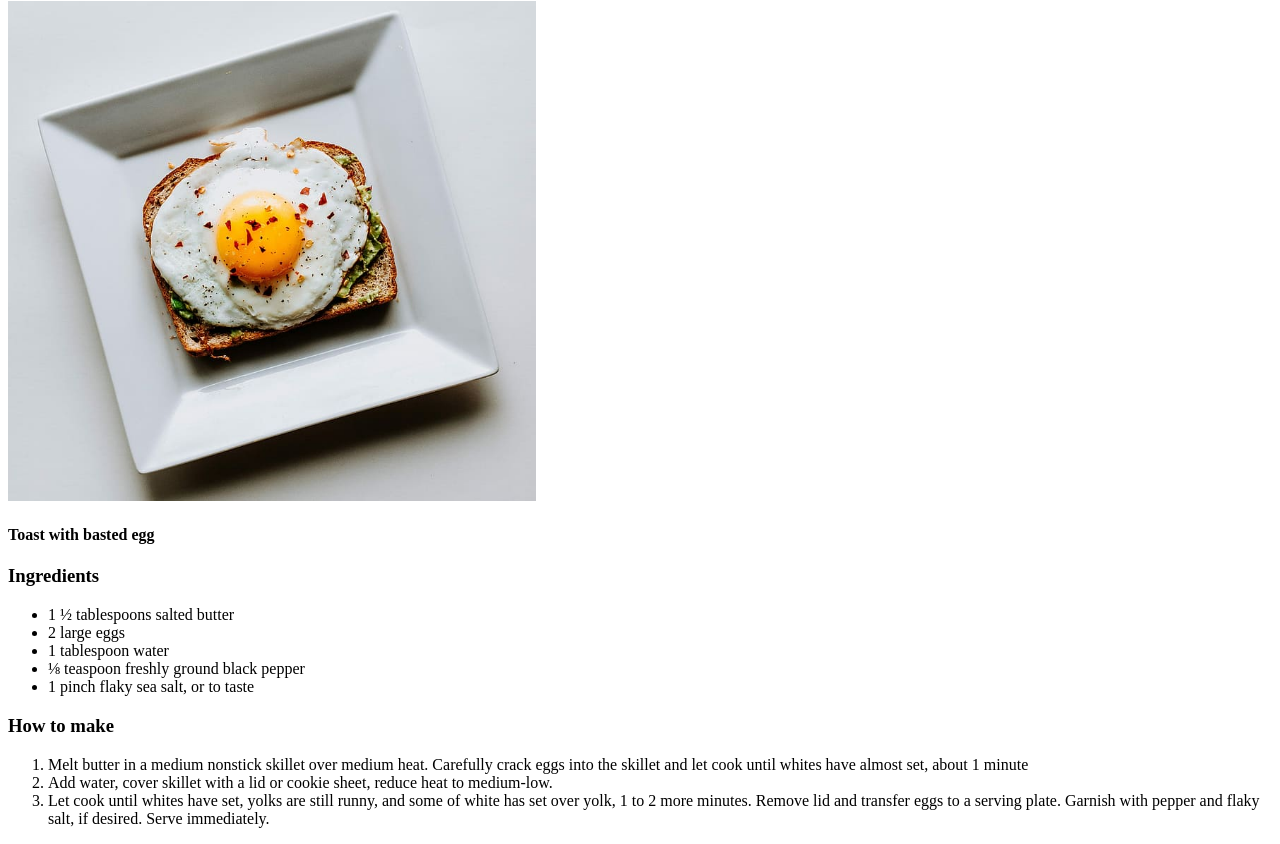
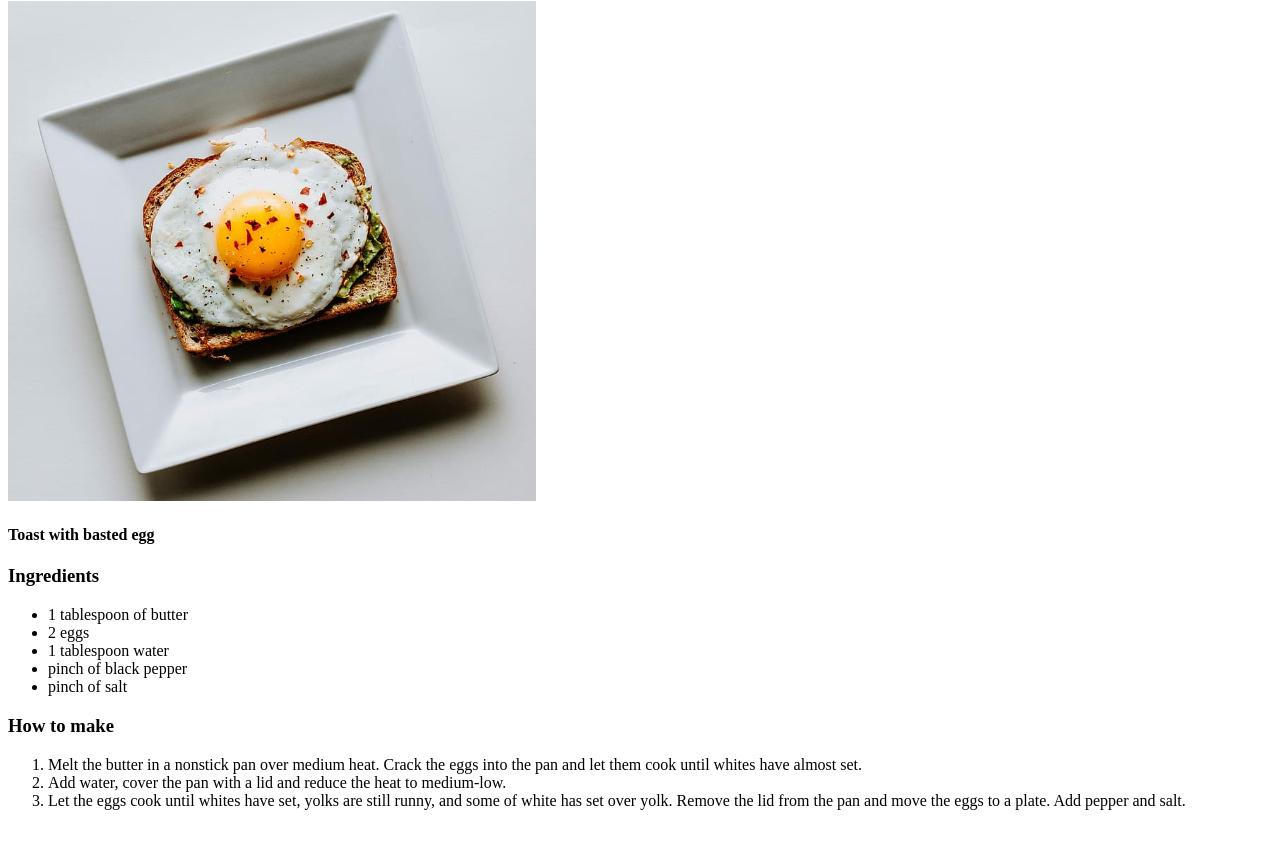
Before and after one commit to japuus/odin-recipes, a plain HTML site: page recipes/eggs.html in a window 1280 px wide. Shown: the part 79-923 px from the top of the page. Drawn offline with Linux system fonts and the light colour scheme.

Commit message:
Edit eggs.html How to make section's text contents

```diff
--- a/recipes/eggs.html
+++ b/recipes/eggs.html
@@ -10,17 +10,17 @@
     <h4>Toast with basted egg</h4>
     <h3>Ingredients</h3>
     <ul>
-        <li>1 ½ tablespoons salted butter
-<li>2 large eggs
-        <li>1 tablespoon water
-        <li>⅛ teaspoon freshly ground black pepper
-        <li>1 pinch flaky sea salt, or to taste
+        <li>1 tablespoon of butter</li>
+        <li>2 eggs</li>
+        <li>1 tablespoon water</li>
+        <li>pinch of black pepper</li>
+        <li>pinch of salt</li>
     </ul>
     <h3>How to make</h3>
     <ol>
-        <li>Melt butter in a medium nonstick skillet over medium heat. Carefully crack eggs into the skillet and let cook until whites have almost set, about 1 minute</li>
-        <li>Add water, cover skillet with a lid or cookie sheet, reduce heat to medium-low.</li>
-        <li>Let cook until whites have set, yolks are still runny, and some of white has set over yolk, 1 to 2 more minutes. Remove lid and transfer eggs to a serving plate. Garnish with pepper and flaky salt, if desired. Serve immediately.</li>
+        <li>Melt the butter in a nonstick pan over medium heat.  Crack the eggs into the pan and let them cook until whites have almost set.</li>
+        <li>Add water, cover the pan with a lid and reduce the heat to medium-low.</li>
+        <li>Let the eggs cook until whites have set, yolks are still runny, and some of white has set over yolk. Remove the lid from the pan and move the eggs to a plate. Add pepper and salt.</li>
     </ol>
 
 </body>
```
